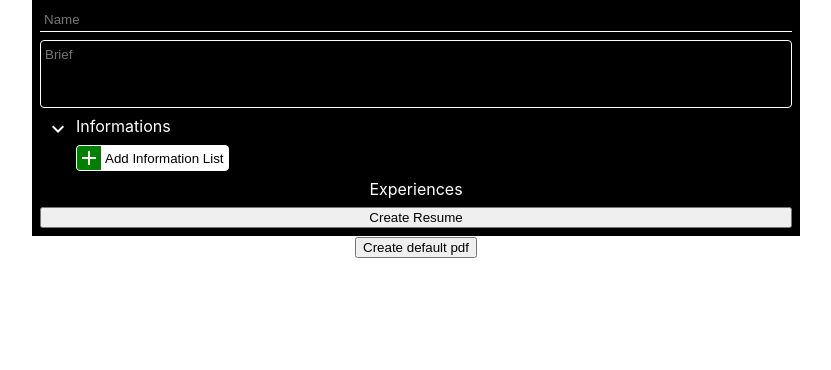
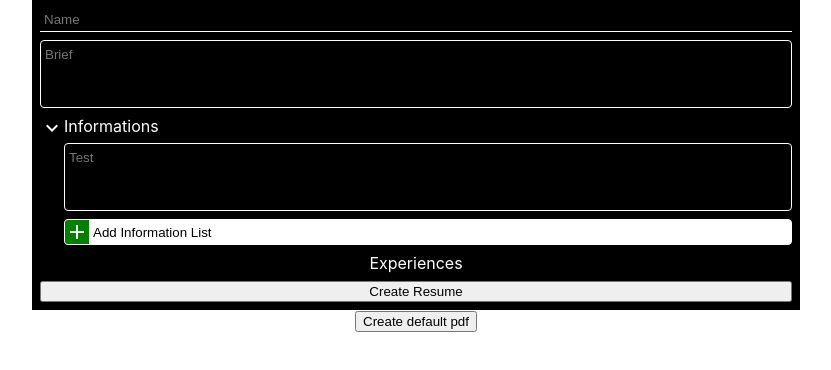
Before and after one commit to KAOtheCoder/resume-creator, a React (Create React App) app: page / in a window 1280 px wide. Shown: the top 370 px of the page, without its empty margins (224-1055 px from the left). Built offline with nearby package versions, Linux system fonts and the light colour scheme.

Commit message:
CollapsibleList added.

```diff
--- a/src/components/CollapsibleComponent.css
+++ b/src/components/CollapsibleComponent.css
@@ -1,9 +1,10 @@
 .CollapsibleComponent {
     display: grid;
-    justify-content: start;
+    grid-template-columns: 24px auto;
 }
 
 .CollapsibleComponent-Button {
+    padding: 0px;
     background: none;
     border: none;
     outline: none;
--- a/src/components/CollapsibleComponent.jsx
+++ b/src/components/CollapsibleComponent.jsx
@@ -10,16 +10,6 @@ class CollapsibleComponent extends React.Component {
 
     toggle() {
         this.setState({ expanded: !this.state.expanded });
-    }
-
-    content() {
-        if (this.state.expanded)
-            return this.props.content;
-            /*return (
-                <div style={{background:"red", height: 100, width: 500}}></div>
-            );*/
-
-        return [];
     }
 
     render() {
@@ -40,8 +30,9 @@ class CollapsibleComponent extends React.Component {
                 </div>
                 <div
                 className="CollapsibleComponent-Content"
+                style={{display: this.state.expanded ? "" : "none"}}
                 >
-                    {this.content()}
+                    {this.props.content}
                 </div>
             </div>
         );
--- /dev/null
+++ b/src/components/CollapsibleList.css
@@ -0,0 +1,5 @@
+.CollapsibleList-Elements {
+    display: flex;
+    flex-direction: column;
+    gap: 8px;
+}
--- /dev/null
+++ b/src/components/CollapsibleList.jsx
@@ -0,0 +1,26 @@
+import React from "react";
+import CollapsibleComponent from "./CollapsibleComponent";
+import AddButton from "./AddButton";
+import "./CollapsibleList.css";
+
+class CollapsibleList extends React.Component {
+    render() {
+        return (
+            <CollapsibleComponent
+            title={this.props.title}
+            content={
+                <div className="CollapsibleList-Elements">
+                    {this.props.elements.concat(
+                    <AddButton
+                    label={this.props.addLabel}
+                    onClick={this.onAdd}
+                    />)
+                }
+                </div>
+            }
+            />
+        );
+    }
+}
+
+export default CollapsibleList;
--- a/src/components/ResumeForm.jsx
+++ b/src/components/ResumeForm.jsx
@@ -4,8 +4,7 @@ import ResumeCreator from "../ResumeCreator";
 import "./ResumeForm.css";
 import UnderlinedInput from "./UnderlinedInput";
 import ExpandingTextArea from "./ExpandingTextArea";
-import AddButton from "./AddButton";
-import CollapsibleComponent from "./CollapsibleComponent";
+import CollapsibleList from "./CollapsibleList";
 
 class ResumeForm extends React.Component {
     constructor(props) {
@@ -26,13 +25,15 @@ class ResumeForm extends React.Component {
                 placeholder="Brief"
                 onChange={(event) => this.onBriefChange(event.target)}
                 />
-                <CollapsibleComponent
+                <CollapsibleList
                 title="Informations"
-                content={
-                    <AddButton
-                    label="Add Information List"
-                    onClick={() => this.addInformationList()}
-                    />
+                addLabel="Add Information List"
+                onAdd={() => this.addInformationList()}
+                elements={[
+                    <ExpandingTextArea
+                    placeholder="Test"
+                    onChange={()=>{}}
+                    />]
                 }
                 />
                 <div>
```
